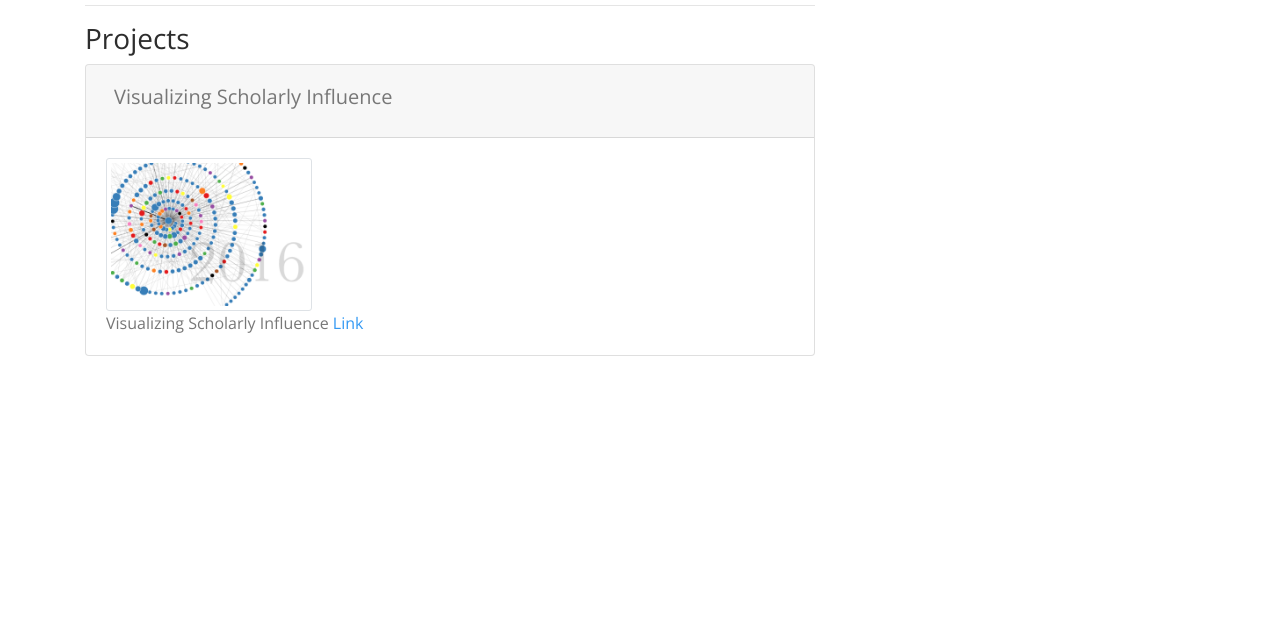
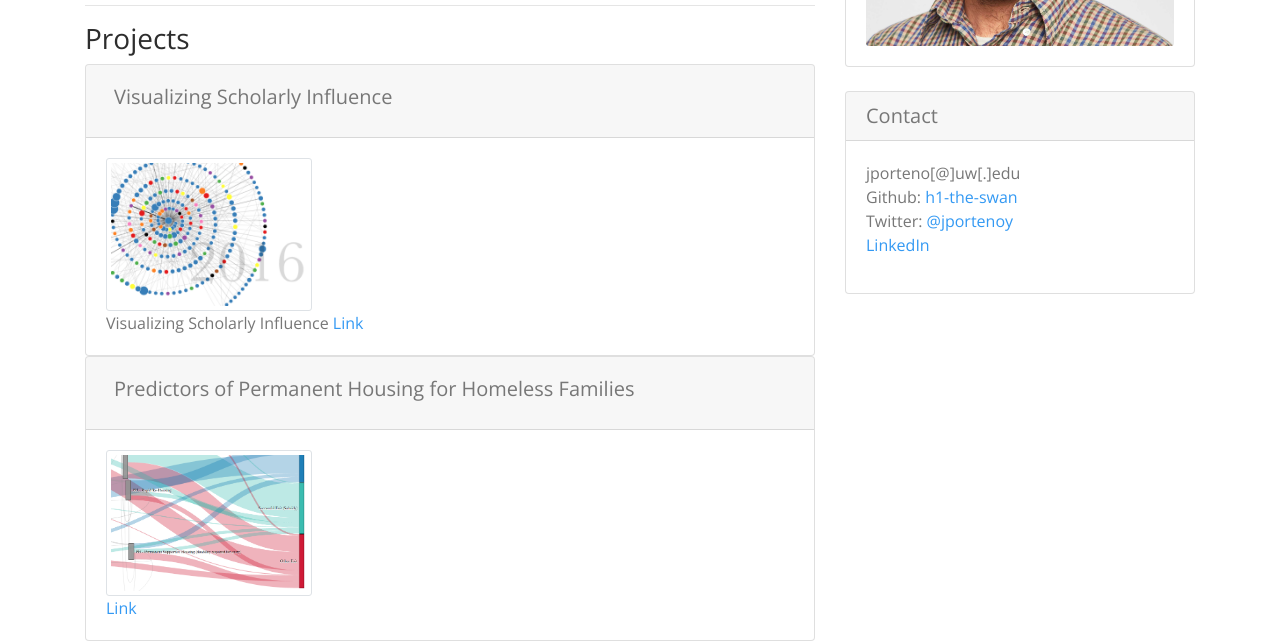
Before and after one commit to h1-the-swan/jasport-webpack, a website built with webpack: page index.html in a window 1280 px wide. Shown: the part 230-871 px from the top of the page. Before the commit the page ends 800 px from the top, so only its background shows below. Built offline with nearby package versions, Linux system fonts and the light colour scheme.

Commit message:
add headshot

```diff
--- a/index.html
+++ b/index.html
@@ -38,16 +38,16 @@
 				<hr>
 
 				<h3>Projects</h3>
-				<div class="accordian" id="projects" role="tablist">
+				<div id="projects" role="tablist">
 					<div class="card" id="project-item-template" style="display: none;">
-						<div class="card-header d-flex align-items-start" data-toggle="collapse" data-target="#collapseOne" aria-controls="collapseOne" role="tab" id="headingOne">
+						<div class="card-header d-flex align-items-start" role="tab">
 							<h5 class="project-name p-2">
 								Project Name
 							</h5>
 
 						</div>
 
-						<div class="collapse show" id="collapseOne" role="tabpanel" aria-labelledby="headingOne">
+						<div>
 							<div class="card-body">
 								<img class="card-img img-thumbnail" src="" alt="image description"/>
 								<div>
@@ -65,6 +65,14 @@
 
 			<!-- Sidebar Column -->
 			<div class="col-md-4">
+
+				<div class="card my-4" id="headshot">
+					<div class="card-body">
+						<img class="card-img" src="" alt="Headshot"/>
+
+					</div>
+				</div>
+
 				<div class="card my-4">
 					<h5 class="card-header">Contact</h5>
 					<div class="card-body">
--- a/src/index.js
+++ b/src/index.js
@@ -19,14 +19,25 @@ var projects = [
 			Visualizing Scholarly Influence <a href="http://scholar.eigenfactor.org/" target="_blank">Link</a>
 			`
 	},
+	{
+		"name": "Predictors of Permanent Housing for Homeless Families",
+		"img": require('./assets/images/sankey_thumb.png'),
+		"description":
+			`
+			<a href="http://escience.washington.edu/research-project/predictors-of-permanent-housing-for-homeless-families/" target="_blank">Link</a>
+			`
+	},
 ];
 
 
 
 projects.forEach(function(item) {
-	var p = $('#project-item-template');
+	var p = $('#project-item-template').clone();
 	p.find('img').attr('src', item.img);
 	p.find('.project-name').html(item.name);
 	p.find('.project-description').html(item.description);
 	$('#projects').append(p.show());
 });
+
+$('#headshot').find('img').attr('src', require('./assets/images/jason_headshot_ischool_11-9-2018_1-748_lo.jpg'));
+console.log($('#headshot'));
```
Also changed, not shown: src/assets/images/jason_headshot_ischool_11-9-2018_1-748_lo.jpg (added).
